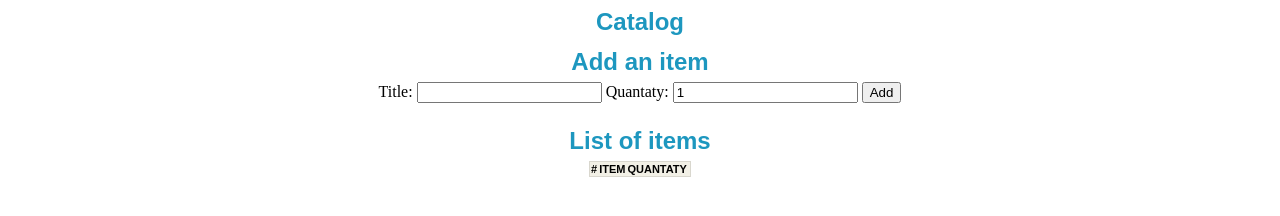
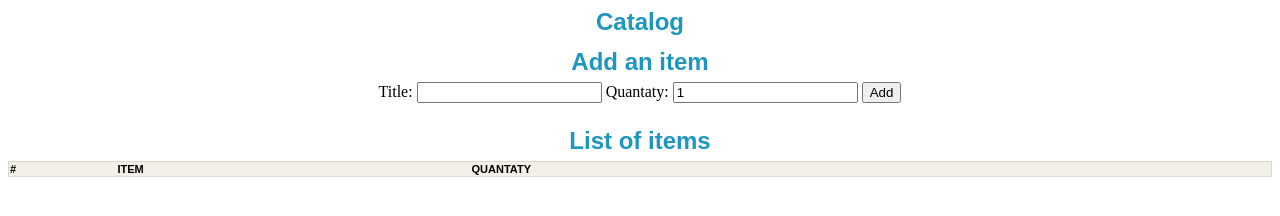
Before and after one commit to starushkja/project-Catalog, a plain HTML site: page index.html in a window 1280 px wide. Drawn offline with Linux system fonts and the light colour scheme.

Commit message:
feat: the initial size of the table is fixed

```diff
--- a/index.html
+++ b/index.html
@@ -19,7 +19,7 @@
     </form>
 
     <h2>List of items</h2>
-    <table id="listBook">
+    <table id="listBook" style="width:100%">
       <tr>
         <th>#</th>
         <th>Item</th>
```
